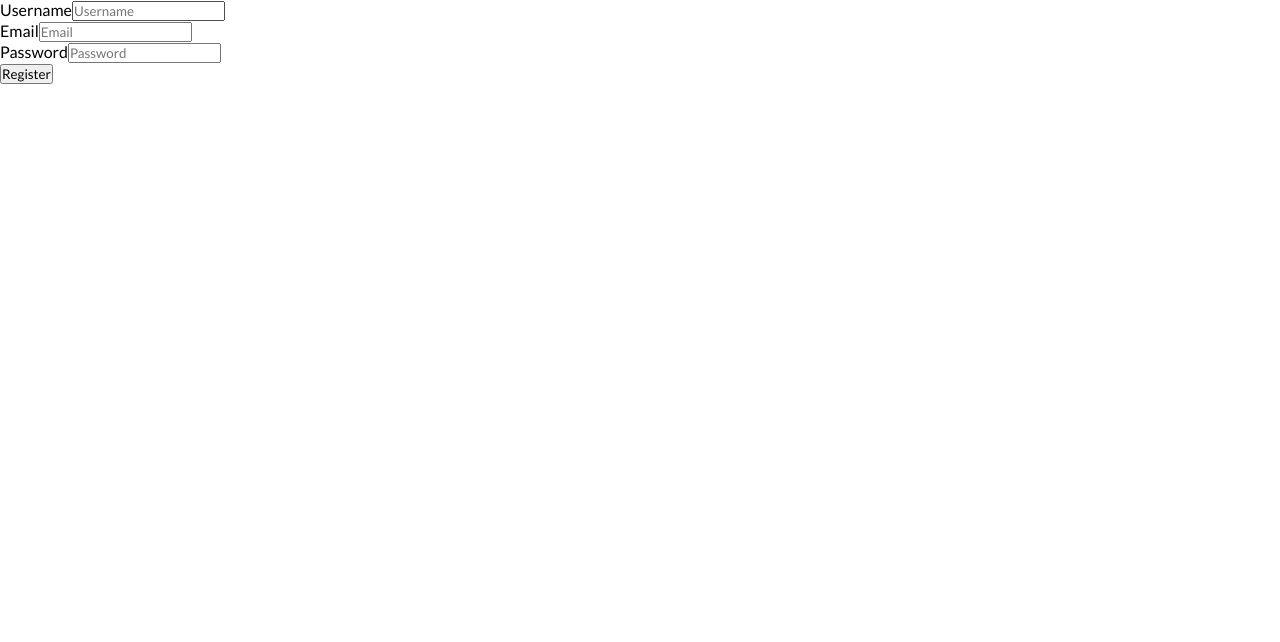
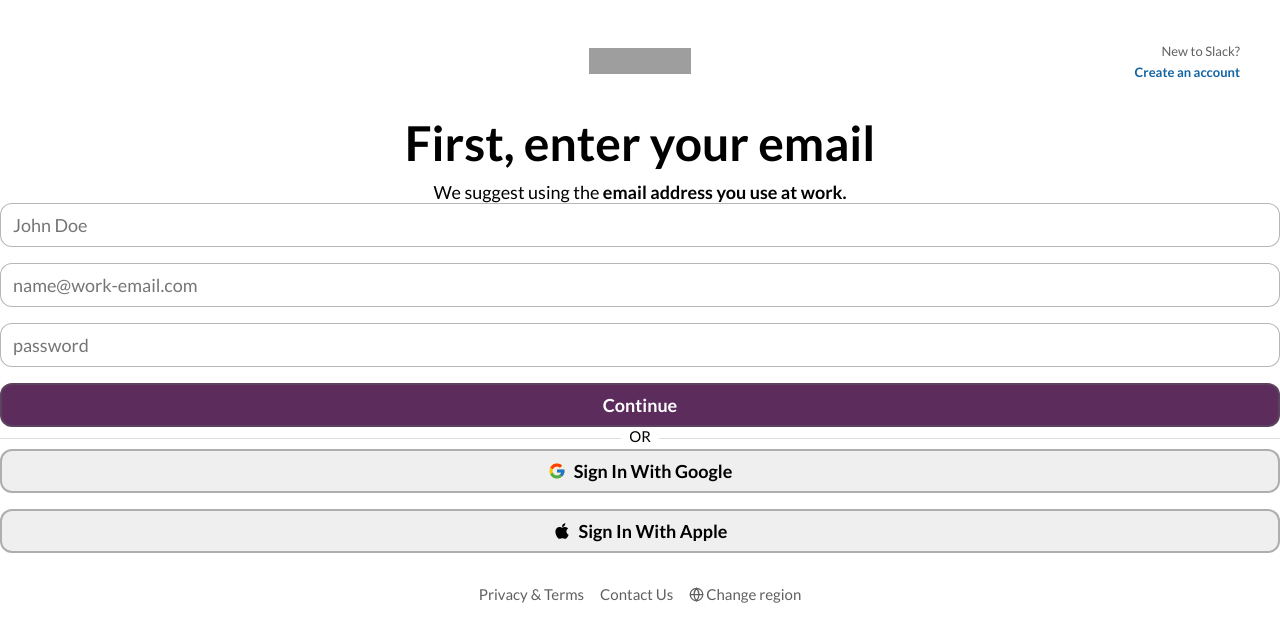
Before and after one commit to CristiannGuerra/SlackClon, a React (Vite) app in the folder frontend/: page /register in a window 1280 px wide. Shown: the top 642 px of the page. Built offline with nearby package versions, Linux system fonts and the light colour scheme; no server answers; grey boxes are pictures that could not be loaded.

Commit message:
Front-End-Register-Page

```diff
--- a/frontend/src/components/AuthBody/AuthBody.jsx
+++ b/frontend/src/components/AuthBody/AuthBody.jsx
@@ -3,7 +3,7 @@
 import { OnboardingButton } from "../index"
 import { FcGoogle } from "react-icons/fc"; // Google Icon
 import { FaApple } from "react-icons/fa"; // Apple Icon
-import { HiOutlineSparkles } from "react-icons/hi2";
+import { HiOutlineSparkles } from "react-icons/hi2"; // Sparkles Icon
 import { useApiRequest, useForm } from '../../hooks';
 import ENVIROMENT from '../../config/enviroment.config';
 import { AuthContext } from '../../Context/AuthContext';
--- a/frontend/src/pages/RegisterScreen/RegisterScreen.jsx
+++ b/frontend/src/pages/RegisterScreen/RegisterScreen.jsx
@@ -2,6 +2,9 @@
 import './RegisterScreen.css'
 import ENVIROMENT from '../../config/enviroment.config.js'
 import { useApiRequest, useForm } from '../../hooks/index'
+import { AuthFooter, AuthHeader, OnboardingButton } from '../../components/index.js'
+import { FcGoogle } from "react-icons/fc"; // Google Icon
+import { FaApple } from "react-icons/fa"; // Apple Icon
 
 const RegisterScreen = () => {
   // // Initial State Form
@@ -11,96 +14,22 @@
     password: ''
   }
 
-  // // FormState
-  // const [formState, setFormState] = useState(formInitialState)
-
-  // // Handle Change Input
-  // const handleInput = (e) => {
-  //   const { name, value } = e.target
-  //   setFormState((prevState) => {
-  //     return { ...prevState, [name]: value }
-  //   })
-  // }
-
   // Custom Hook Form
   const { formState, handleInput } = useForm(formInitialState)
 
   // Custom Hook API Request
   const { apiResponse, postRequest } = useApiRequest(ENVIROMENT.URL_API + '/api/auth/register')
 
-
-  // // Initial API Response State
-  // const initialApiResponseState = {
-  //   loading: false,
-  //   error: null,
-  //   data: null
-  // }
-
-  // // API Response State
-  // const [apiResponse, setApiResponse] = useState(initialApiResponseState)
-
   // Handle Submit Form
   const handleSumbmitForm = async (e) => {
-    // try {
     e.preventDefault()
     await postRequest(formState)
-
-    //   // Set API Response Loading to true
-    //   setApiResponse(() => {
-    //     return { ...initialApiResponseState, loading: true }
-    //   })
-
-
-    //   const response = await fetch(
-    //     ENVIROMENT.URL_API
-    //     +
-    //     '/api/auth/register',
-    //     {
-    //       method: 'POST',
-    //       headers: {
-    //         'Content-Type': 'application/json'
-    //       },
-    //       body: JSON.stringify(formState)
-    //     }
-    //   )
-    //   // Luego de hacer un fetch, el mismo nos devuelve una response, dicha response la podemos capturar
-
-    //   // response hace referencia al estado de nuestra consulta HTTP
-    //   // pero no es la response de la API, sino que de la red
-    //   // La response de la API es una promesa por lo cual debemos usar await
-    //   // Luego de capturar la response y como La response de la API es un json podemos usar el metodo json()
-    //   const responseData = await response.json()
-
-    //   if (responseData.ok) {
-    //     setApiResponse((prevState) => {
-    //       return { ...prevState, data: responseData }
-    //     })
-    //   } else {
-    //     throw new ServerError(responseData.message, responseData.ok)
-    //   }
-
-    // } catch (error) {
-    //   setApiResponse((prevState) => {
-    //     if (error.status) {
-    //       return { ...prevState, error: error.message }
-    //     } else {
-    //       return { ...prevState, error: 'Something went wrong' }
-    //     }
-    //   })
-
-    // }
-    // finally {
-    //   // Set API Response Loading to false
-    //   setApiResponse((prevState) => {
-    //     return { ...prevState, loading: false }
-    //   })
-    // }
   }
 
 
   return (
     <div className='register-screen'>
-      <form>
+      {/* <form>
         <div>
           <label htmlFor="username">Username</label>
           <input type="text" placeholder='Username' id='username' name='username' value={formState.username} onChange={handleInput} />
@@ -119,7 +48,31 @@
             : <button type="submit" onClick={handleSumbmitForm}>Register</button>
         }
 
+      </form> */}
+      <AuthHeader />
+      <div className='auth-body-title'>
+        <h1 className='auth-body-title-text'>First, enter your email</h1>
+        <span className='auth-body-title-description'>We suggest using the <strong>email address you use at work.</strong></span>
+      </div>
+      <form className='auth-body-form' onSubmit={handleSumbmitForm}>
+        <label hidden htmlFor="username"></label>
+        <input className='auth-body-form-input' type="text" name='username' id='username' placeholder='John Doe' value={formState.email} onChange={handleInput} required />
+        <label hidden htmlFor="email"></label>
+        <input className='auth-body-form-input' type="email" name='email' id='email' placeholder='name@work-email.com' value={formState.email} onChange={handleInput} required />
+        <label hidden htmlFor="password"></label>
+        <input className='auth-body-form-input' type="text" name='password' id='password' placeholder='password' value={formState.password} onChange={handleInput} required />
+        <OnboardingButton text={"Continue"} isfilled={true} />
       </form>
+      <div className='auth-body-divider'>
+        <div className='auth-body-divider-line'></div>
+        <span className='auth-body-divider-or' >OR</span>
+        <div className='auth-body-divider-line'></div>
+      </div>
+      <div className='auth-body-buttons'>
+        <OnboardingButton text={"Sign In With Google"} reactIcon={<FcGoogle />} />
+        <OnboardingButton text={"Sign In With Apple"} reactIcon={<FaApple />} />
+      </div>
+      <AuthFooter />
 
     </div>
   )
```
